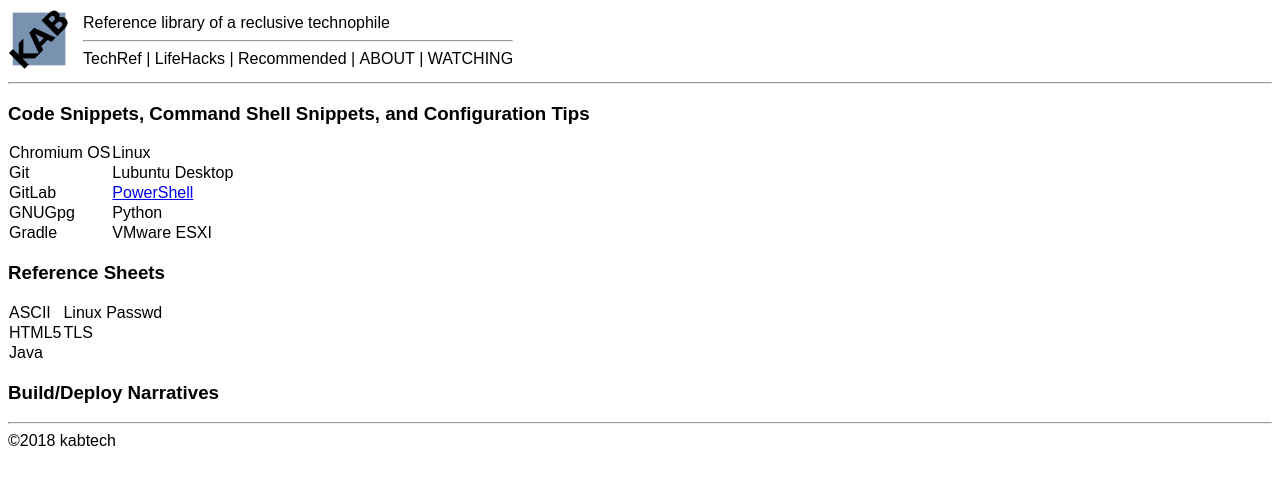
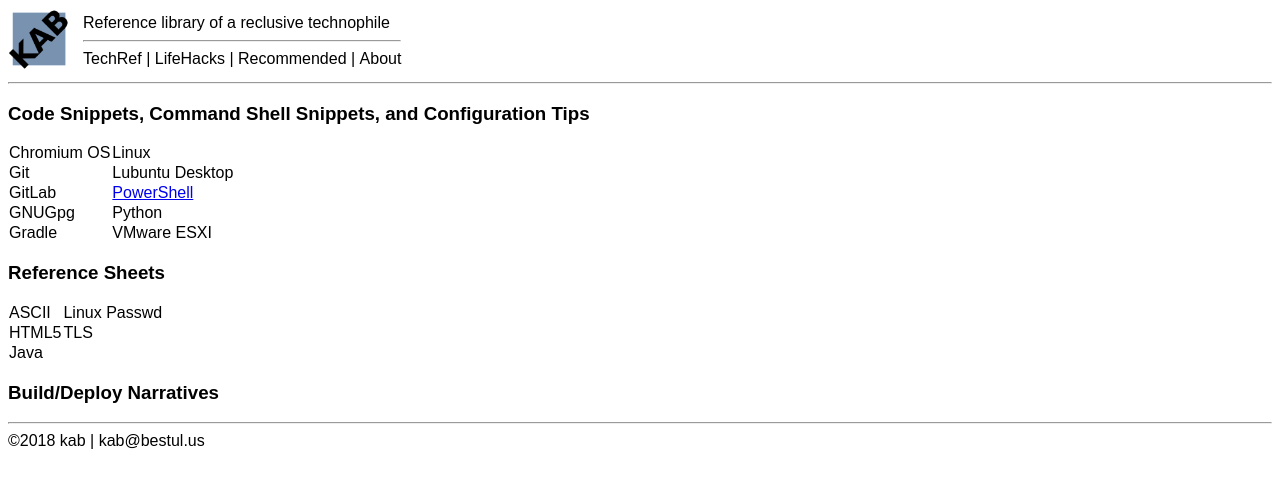
Before and after one commit to kabtech/kab, a Jekyll site: the page built from index.md, in a window 1280 px wide. Shown: the top 488 px of the page. Built offline with Jekyll 4.4.1, drawn with Linux system fonts in a browser that asks for light colours; our own code applies the rules of GitHub Pages for plain Markdown files.

Commit message:
Update kab.html

```diff
--- a/_layouts/kab.html
+++ b/_layouts/kab.html
@@ -12,7 +12,7 @@
 <td width="8px"><td>
 <td>{{ site.tagline }}
 <hr/>
-<a id="navTechRef" href="{{ site.url }}" class="navNormal">TechRef</a> | <a id="navLifeHacks" href="lifehacks" class="navNormal">LifeHacks</a> | <a id="navRecommended" href="recommended" class="navNormal">Recommended</a> | <a id="navAbout" href="about" class="navNormal">ABOUT</a> | <a id="navContact" href="watching" class="navNormal">WATCHING</a>
+<a id="navTechRef" href="{{ site.url }}" class="navNormal">TechRef</a> | <a id="navLifeHacks" href="lifehacks" class="navNormal">LifeHacks</a> | <a id="navRecommended" href="recommended" class="navNormal">Recommended</a> | <a id="navAbout" href="about" class="navNormal">About</a>
 </td>
 </tr>
 </table>
@@ -23,7 +23,7 @@
 </div>
 <div id="footerDiv">
 <hr/>
-&copy;2018 kabtech
+&copy;2018 kab | kab@bestul.us
 </div>
 </body>
 </html>
```
